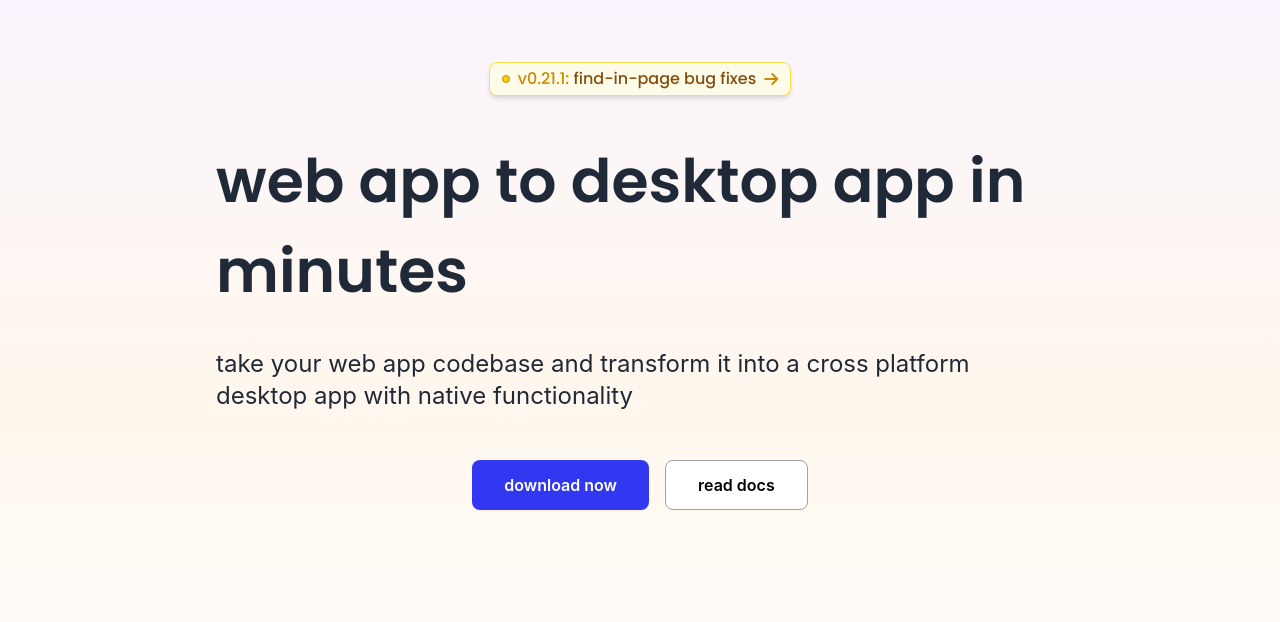
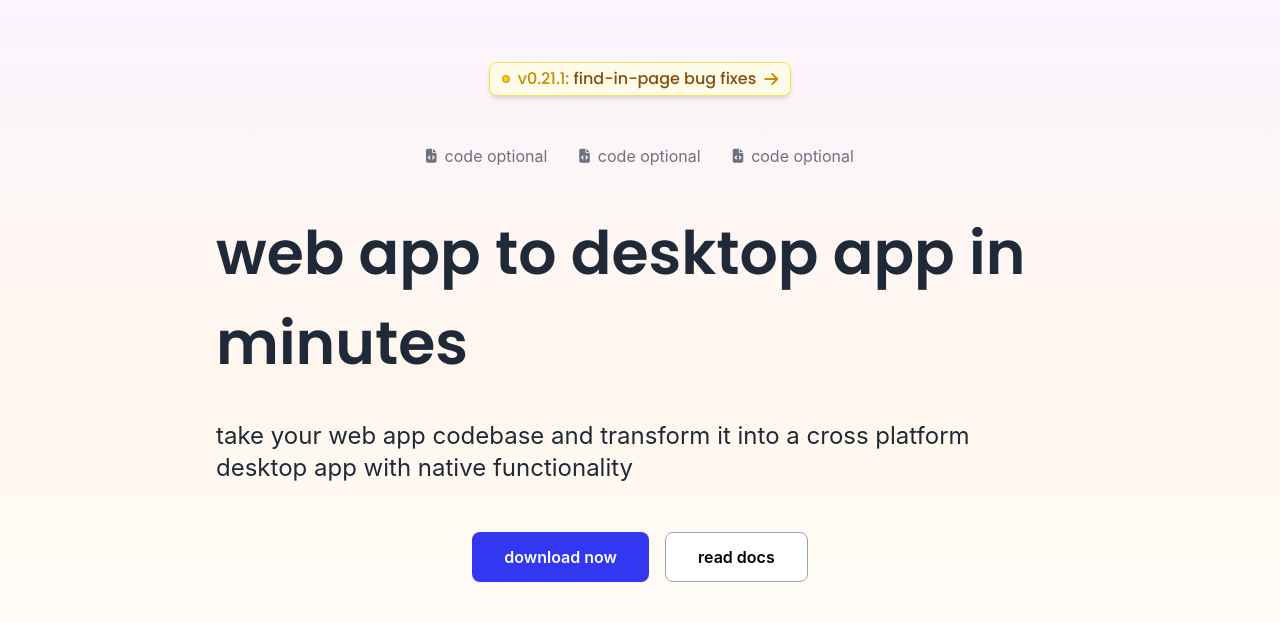
Before and after one commit to Asthaviradiya/toDesktop, a website: page index.html in a window 1280 px wide. Shown: the part 82-704 px from the top of the page. Drawn offline with Linux system fonts and the light colour scheme.

Commit message:
fully responsive hero section is added

```diff
--- a/index.html
+++ b/index.html
@@ -66,6 +66,20 @@
                     <p class="font-display font-medium text-yellow-600">v0.21.1: <span class="text-yellow-800">find-in-page bug fixes</span></p>
                         <i class="fa-solid fa-arrow-right text-yellow-600 group-hover:translate-x-1 transition duration-300"></i>
                 </div>
+                <div id="hero-features" class=" hidden sm:flex gap-8 my-6">
+                    <div class="flex justify-center gap-2 items-center text-gray-500 ">
+                        <i class="fa-solid fa-file-code text-sm"></i>
+                        <p>code optional</p>
+                    </div>
+                    <div class="flex justify-center gap-2 items-center text-gray-500 ">
+                        <i class="fa-solid fa-file-code text-sm"></i>
+                        <p>code optional</p>
+                    </div>
+                    <div class="flex justify-center gap-2 items-center text-gray-500 ">
+                        <i class="fa-solid fa-file-code text-sm"></i>
+                        <p>code optional</p>
+                    </div>
+                </div>
                 <h1 class="text-4xl font-semibold leading-snug mt-4 sm:text-6xl sm:leading-normal">web app to desktop app in minutes</h1>
                 <p class="text-xl mt-4 sm:text-2xl sm:mt-8 text-gray-800">take your web app codebase and transform it into a cross platform desktop app with native functionality</p>
                 <div id="buttons-container" class="mt-12 flex flex-col gap-4 sm:flex-row">
```
Also changed, not shown: output.css.
